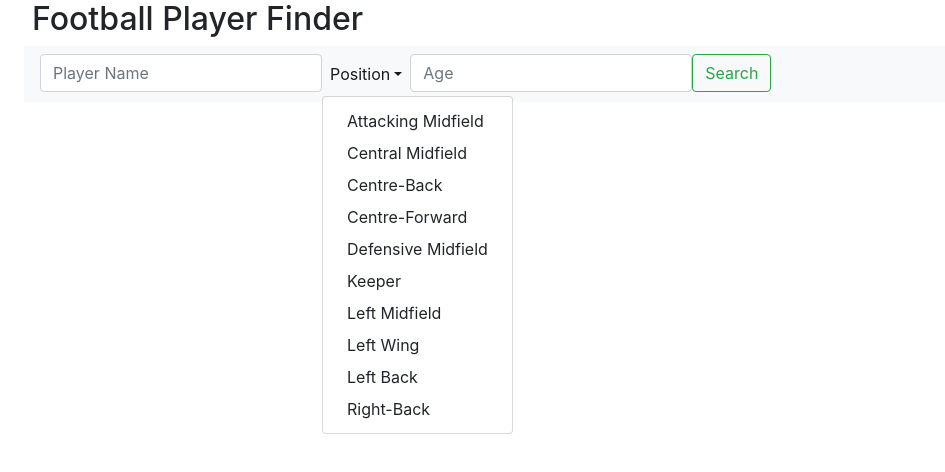
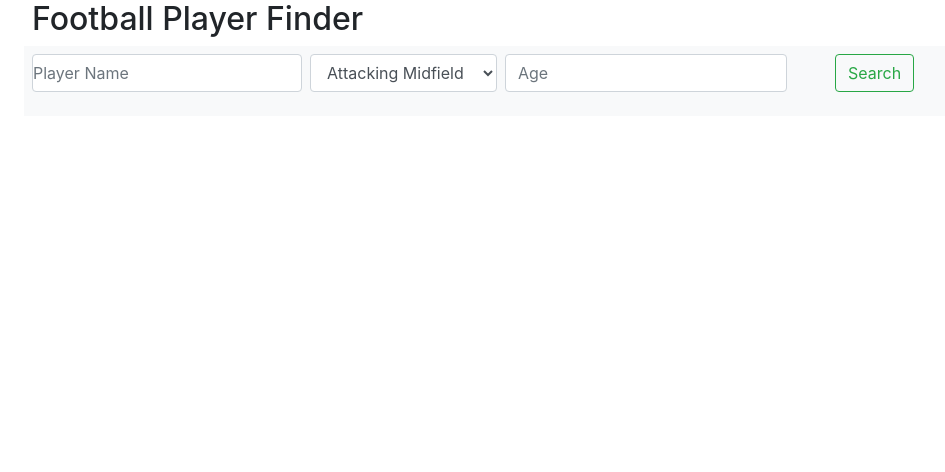
Before and after one commit to maihavela/react-players, a React (Create React App) app in the folder players-app/: page / in a window 1280 px wide. Shown: the top 472 px of the page, without its empty margins (61-1006 px from the left). Built offline with nearby package versions, Linux system fonts and the light colour scheme.

Commit message:
Improve SearchBar styles and format

```diff
--- a/players-app/src/components/SearchBar/SearchBar.js
+++ b/players-app/src/components/SearchBar/SearchBar.js
@@ -1,33 +1,32 @@
 import React from 'react';
 
 const SearchBar = props => {
-  return <nav class="navbar navbar-expand-lg navbar-light bg-light">
+  return <nav class="navbar navbar-expand-lg navbar-light bg-light pl-2">
   <div class="collapse navbar-collapse" id="navbarSupportedContent">
     <ul class="navbar-nav mr-auto">
       <li class="nav-item">
-         <input class="form-control mr-sm-2" type="Player Name" placeholder="Player Name" aria-label="Age"></input>
+         <input class="form-control mr-sm-2 pl-0" type="Player Name" placeholder="Player Name" aria-label="Age"></input>
       </li>
-      <li class="nav-item dropdown show">
-        <a class="nav-link dropdown-toggle" href="#" id="navbarDropdown" role="button" data-toggle="dropdown" aria-haspopup="true" aria-expanded="false">
-          Position
-        </a>
-        <div class="dropdown-menu show" aria-labelledby="navbarDropdown">
-          <a class="dropdown-item" href="#">Attacking Midfield</a>
-          <a class="dropdown-item" href="#">Central Midfield</a>
-          <a class="dropdown-item" href="#">Centre-Back</a>
-          <a class="dropdown-item" href="#">Centre-Forward</a>
-          <a class="dropdown-item" href="#">Defensive Midfield</a>
-          <a class="dropdown-item" href="#">Keeper</a>
-          <a class="dropdown-item" href="#">Left Midfield</a>
-          <a class="dropdown-item" href="#">Left Wing</a>
-          <a class="dropdown-item" href="#">Left Back</a>
-          <a class="dropdown-item" href="#">Right-Back</a>
+      <li class="nav-item dropdown show ml-2">
+        <div class="form-group">
+            <select class="form-control" multiple="">
+                <option>Attacking Midfield</option>
+                <option>Central Midfield</option>
+                <option>Centre-Back</option>
+                <option>Centre-Forward</option>
+                <option>Defensive Midfield</option>
+                <option>Keeper</option>
+                <option>Left Midfield</option>
+                <option>Left Wing</option>
+                <option>Left Back</option>
+                <option>Right-Back</option>
+            </select>
         </div>
       </li>
-      <li class="nav-item">
+      <li class="nav-item ml-2">
          <input class="form-control mr-sm-2" type="search" placeholder="Age" aria-label="Age"></input>
       </li>
-      <li class="nav-item">
+      <li class="nav-item ml-5">
          <button class="btn btn-outline-success my-2 my-sm-0" type="submit">Search</button>
       </li>
     </ul>
```
